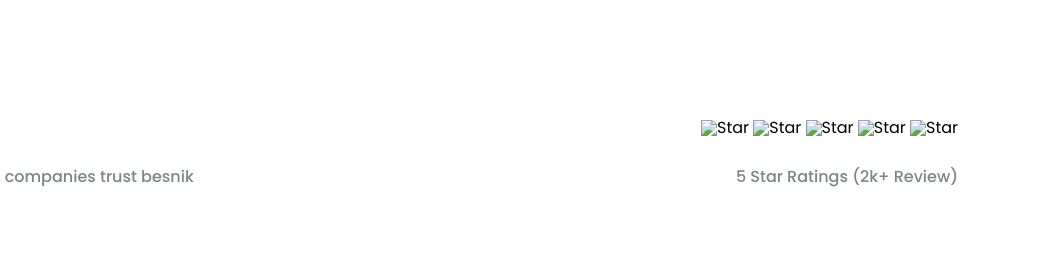
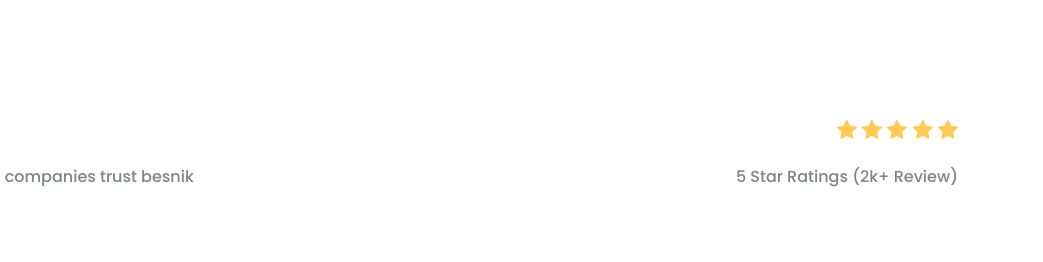
Before and after one commit to lnkhang112/html-project1, a plain HTML site: page index.html in a window 1280 px wide. Shown: the part 802-1064 px from the top of the page, 237-1280 px from the left. Drawn offline with Linux system fonts and the light colour scheme; the site is published under a folder, as on GitHub Pages, so addresses that start at the root find nothing.

Commit message:
change some texts

```diff
--- a/index.html
+++ b/index.html
@@ -63,11 +63,11 @@
 
                     <!-- stars -->
                     <div class="stars">
-                        <img src="/assets/img/Star.svg" alt="Star">
-                        <img src="/assets/img/Star.svg" alt="Star">
-                        <img src="/assets/img/Star.svg" alt="Star">
-                        <img src="/assets/img/Star.svg" alt="Star">
-                        <img src="/assets/img/Star.svg" alt="Star">
+                        <img src="./assets/img/Star.svg" alt="Star">
+                        <img src="./assets/img/Star.svg" alt="Star">
+                        <img src="./assets/img/Star.svg" alt="Star">
+                        <img src="./assets/img/Star.svg" alt="Star">
+                        <img src="./assets/img/Star.svg" alt="Star">
                     </div>
                 </div>
                 <div class="row row-desc">
```
